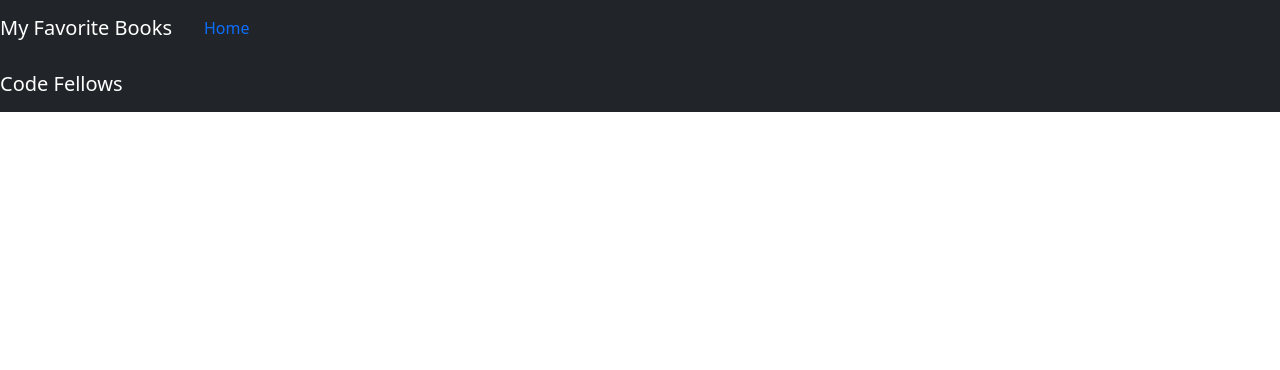
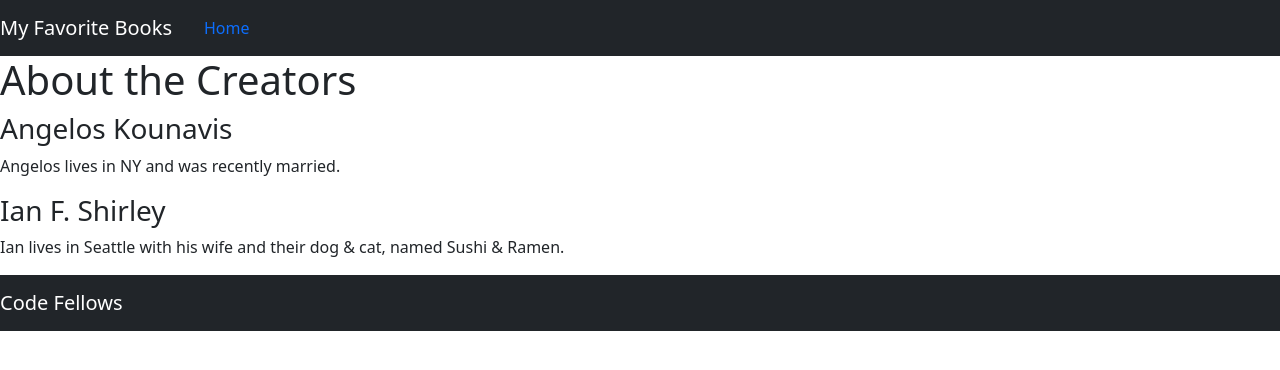
Before and after one commit to angeloskounavis/Can-of-books-frontend, a React (Create React App) app: page /about in a window 1280 px wide. Shown: the top 370 px of the page. Built offline with nearby package versions, Linux system fonts and the light colour scheme.

Commit message:
created route to about page, added creator info to about page

```diff
--- a/src/About.js
+++ b/src/About.js
@@ -1,11 +1,23 @@
-import { Component } from "react";
+import { Component } from 'react';
 
 class Profile extends Component {
 
   render() {
     /* TODO: render information about the developers */
-    return <p>Profile page coming soon</p>
+    return (
+      <>
+        <h1>About the Creators</h1>
+        <div className='Angelos'>
+          <h3>Angelos Kounavis</h3>
+          <p>Angelos lives in NY and was recently married.</p>
+        </div>
+        <div className='Ian'>
+          <h3>Ian F. Shirley</h3>
+          <p>Ian lives in Seattle with his wife and their dog & cat, named Sushi & Ramen.</p>
+        </div>
+      </>
+    );
   }
-};
+}
 
 export default Profile;
--- a/src/App.js
+++ b/src/App.js
@@ -3,6 +3,7 @@ import React from 'react';
 import Header from './Header';
 import Footer from './Footer';
 import BestBooks from './BestBooks';
+import About from './About';
 import 'bootstrap/dist/css/bootstrap.min.css';
 import {
   BrowserRouter as Router,
@@ -22,6 +23,12 @@ class App extends React.Component {
               element={<BestBooks />}
             >
             </Route>
+            <Route
+              exact path='/about'
+              element={<About />}
+            >
+            </Route>
+
             {/* PLACEHOLDER: add a route with a path of '/about' that renders the `About` component */}
           </Routes>
           <Footer />
```
